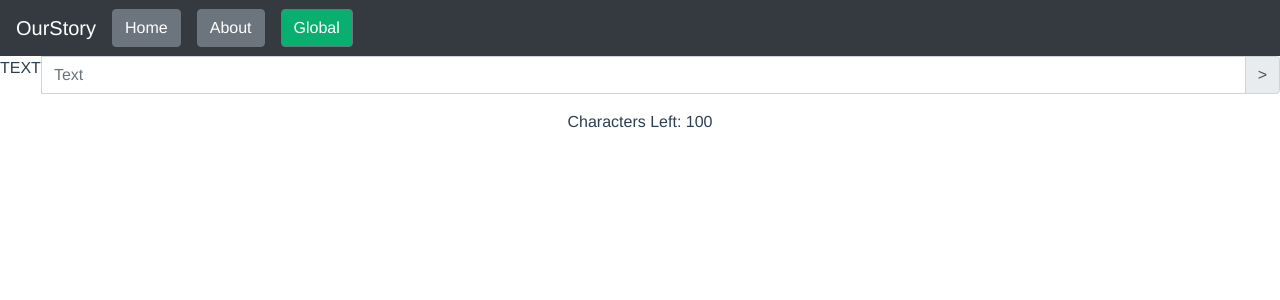
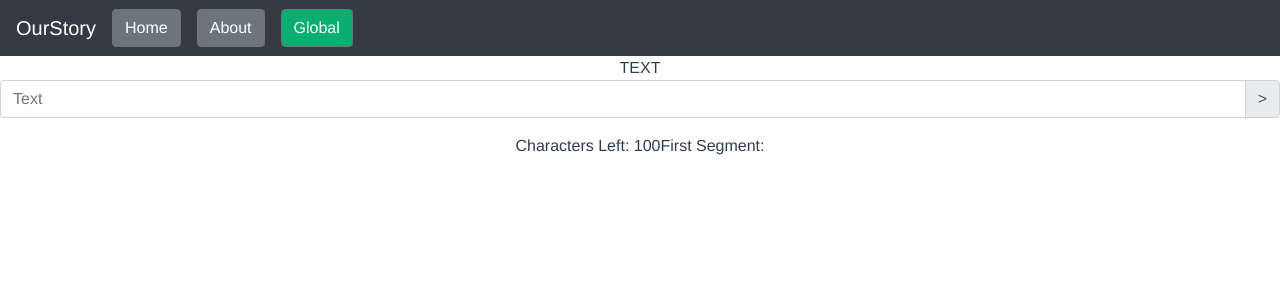
Before and after one commit to Andr3wD/OurStory, a Vue app in the folder src/frontend/: page /global in a window 1280 px wide. Shown: the top 300 px of the page. Built offline with nearby package versions, Linux system fonts and the light colour scheme; no server answers.

Commit message:
Added config, cors, service examples

```diff
--- /dev/null
+++ b/src/frontend/src/services/segment-service.js
@@ -0,0 +1,15 @@
+import axios from 'axios' // Axios is used for doing http requests.
+
+const APIURL = 'http://localhost:8080'
+
+class SegmentService {
+  getSegments () {
+    return axios.get('/getSegments')
+  }
+
+  getFirstSegment () {
+    return axios.get(APIURL + '/test/first')
+  }
+}
+
+export default new SegmentService()
--- a/src/frontend/src/views/Global.vue
+++ b/src/frontend/src/views/Global.vue
@@ -1,10 +1,9 @@
 <template>
   <div>
+    <div class="storyArea">
+      <a>TEXT</a>
+    </div>
     <div class="input-group mb-3">
-
-      <div class="storyArea">
-      <a>TEXT</a>
-      </div>
 
     <input @keyup="updateWordCount()" v-model="segment" type="text" class="form-control" placeholder="Text">
       <div class="input-group-append">
@@ -12,10 +11,13 @@
       </div>
     </div>
     <span>Characters Left: {{charsLeft}}</span>
+    <span>First Segment: {{this.firstSegment}} </span>
   </div>
 </template>
 
 <script>
+
+import segmentService from '../services/segment-service'
 
 export default {
   name: 'Global',
@@ -23,13 +25,27 @@ export default {
     return {
       segment: '',
       maxChars: 100,
-      charsLeft: 100
+      charsLeft: 100,
+      firstSegment: ''
     }
   },
   methods: {
     updateWordCount () {
       this.charsLeft = this.maxChars - this.segment.length
+    },
+    getFirstSegment () {
+      segmentService.getFirstSegment()
+        .then(
+          response => {
+            this.firstSegment = response.data
+          }
+        ).catch(e => {
+
+        })
     }
+  },
+  mounted () {
+    this.getFirstSegment()
   }
 }
 </script>
--- /dev/null
+++ b/src/frontend/vue.config.js
@@ -0,0 +1,5 @@
+module.exports = {
+  devServer: {
+    port: 8081
+  }
+}
```
Also changed, not shown: src/frontend/src/services/section-service.js (deleted, +0 -9 lines).
